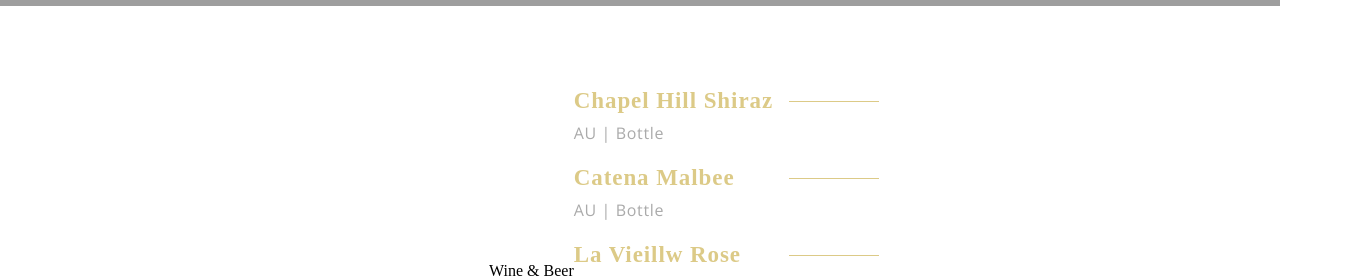
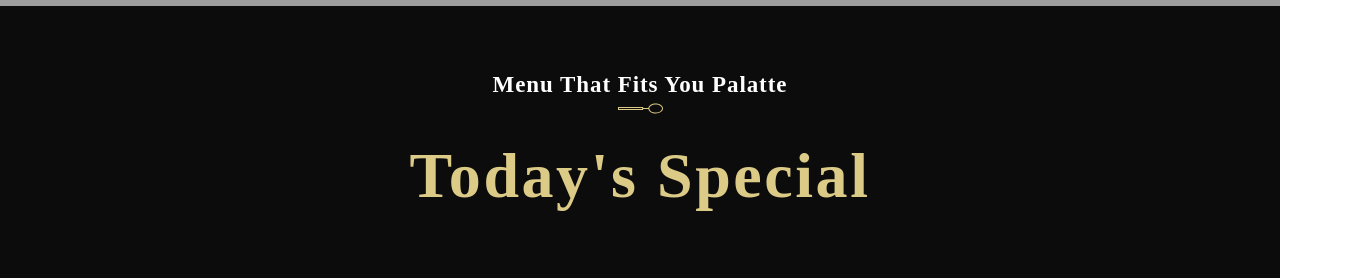
Before and after one commit to Clara-Pacheco/restaurant-reactjs, a React (Vite) app: page / in a window 1280 px wide. Shown: the part 2188-2466 px from the top of the page, 1349 px wide, since content can reach past the window. Built offline with nearby package versions, Linux system fonts and the light colour scheme; grey boxes are pictures that could not be loaded; a web font is replaced by a local one.

Commit message:
Add stylization for component Menu

```diff
--- a/src/containers/Menu/Menu.css
+++ b/src/containers/Menu/Menu.css
@@ -0,0 +1,19 @@
+.app__specialMenu {
+  flex-direction: column;
+  background: var(--color-black);
+}
+
+.app__specialMenu-title {
+  margin-bottom: 2rem;
+  text-align: center;
+}
+
+.app__specialMenu-menu {
+  width: 100%;
+
+  margin: 2rem 0;
+  display: flex;
+  justify-content: center;
+  align-items: flex-start;
+  flex-direction: row;
+}
```
